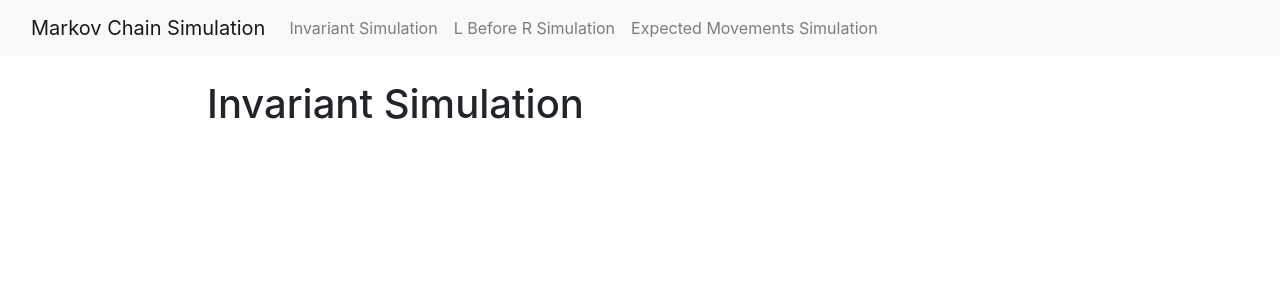
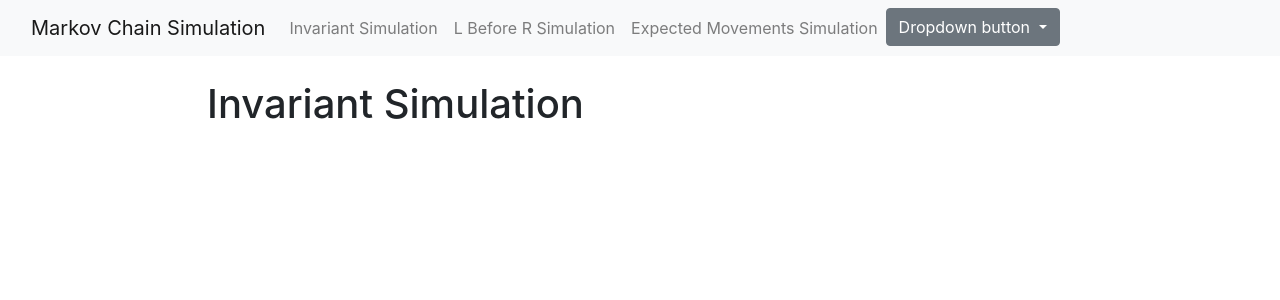
Before and after one commit to gckang/markov-chain-simulator, a Flask app: page / in a window 1280 px wide. Shown: the top 300 px of the page. Run offline with Flask 3, Linux system fonts and the light colour scheme; some libraries are stand-ins or nearby versions.

Commit message:
dropdown button working kinda

```diff
--- a/templates/invariant.html
+++ b/templates/invariant.html
@@ -1,10 +1,11 @@
 <!DOCTYPE html>
 <html lang="en">
 <head>
-    <meta charset="UTF-8">
     <meta name="viewport" content="width=device-width, initial-scale=1.0">
     <title>Invariant Simulation</title>
     <link href="https://stackpath.bootstrapcdn.com/bootstrap/4.5.2/css/bootstrap.min.css" rel="stylesheet">
+    <script src="https://cdn.jsdelivr.net/npm/@popperjs/core@2.9.2/dist/umd/popper.min.js" ></script>
+    <script src="https://cdn.jsdelivr.net/npm/bootstrap@5.0.1/dist/js/bootstrap.min.js" integrity="sha384-Atwg2Pkwv9vp0ygtn1JAojH0nYbwNJLPhwyoVbhoPwBhjQPR5VtM2+xf0Uwh9KtT" crossorigin="anonymous"></script>
 </head>
 <body>
     {% include 'navbar.html' %}
--- a/templates/navbar.html
+++ b/templates/navbar.html
@@ -6,6 +6,16 @@
                 <a class="nav-link" href="/">Invariant Simulation</a>
                 <a class="nav-link" href="/l-before-r">L Before R Simulation</a>
                 <a class="nav-link" href="/expected-movements">Expected Movements Simulation</a>
+                <div class="dropdown">
+                    <button class="btn btn-secondary dropdown-toggle" type="button" id="dropdownMenuButton1" data-bs-toggle="dropdown" aria-expanded="false">
+                      Dropdown button
+                    </button>
+                    <ul class="dropdown-menu" aria-labelledby="dropdownMenuButton1">
+                      <li><a class="dropdown-item" href="#">Action</a></li>
+                      <li><a class="dropdown-item" href="#">Another action</a></li>
+                      <li><a class="dropdown-item" href="#">Something else here</a></li>
+                    </ul>
+                  </div>
             </div>
         </div>
     </div>
```
Also changed, not shown: expected_movements.py (+0 -7 lines), invariant.py (+0 -7 lines), static/css/main.css (added, +11 -0 lines).
